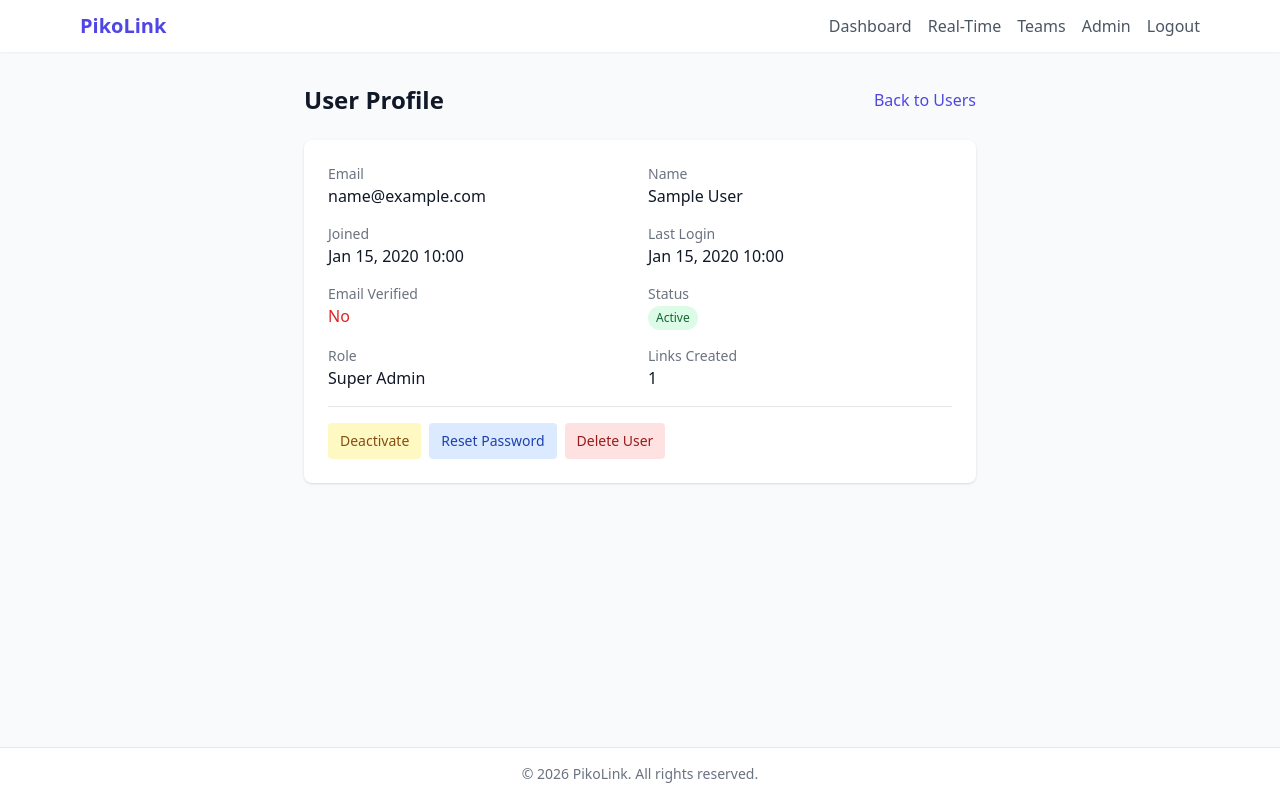
After one commit to fonfon10/pikolink, a Django app: page /super-admin/users/1/ in a window 1280 px wide. The commit adds this page. Run offline with Django 4.2, Linux system fonts and the light colour scheme; a user stored in the database is signed in; tables that the repository leaves empty hold one stand-in row (values such as "Sample post"); some libraries are stand-ins or nearby versions.

Commit message:
fix(admin): fix verified status and add user profile page
- Verified column now checks allauth EmailAddress instead of broken
  email_verified field
- Added per-user profile page at /super-admin/users/<id>/
- Email links to user profile in admin users table
- Added Name column to users table

Co-Authored-By: Claude Opus 4.6 <noreply@anthropic.com>

```diff
--- a/apps/accounts/views.py
+++ b/apps/accounts/views.py
@@ -35,11 +35,17 @@ def admin_dashboard(request):
 
 @super_admin_required
 def admin_users(request):
+    from allauth.account.models import EmailAddress
     users = (
         CustomUser.objects.all()
         .annotate(link_count=Count('links'))
         .order_by('-date_joined')
     )
+    verified_emails = set(
+        EmailAddress.objects.filter(verified=True).values_list('email', flat=True)
+    )
+    for user in users:
+        user.is_verified = user.email in verified_emails
     return render(request, 'superadmin/users.html', {'users': users})
 
 
@@ -64,6 +70,16 @@ def admin_teams(request):
         .order_by('-created_at')
     )
     return render(request, 'superadmin/teams.html', {'teams': teams})
+
+
+@super_admin_required
+def admin_user_profile(request, user_id):
+    from allauth.account.models import EmailAddress
+    user = get_object_or_404(CustomUser, pk=user_id)
+    user.is_verified = EmailAddress.objects.filter(
+        email=user.email, verified=True
+    ).exists()
+    return render(request, 'superadmin/user_profile.html', {'profile_user': user})
 
 
 @super_admin_required
--- a/config/urls.py
+++ b/config/urls.py
@@ -13,6 +13,7 @@ urlpatterns = [
     path('super-admin/users/', account_views.admin_users, name='super_admin_users'),
     path('super-admin/links/', account_views.admin_links, name='super_admin_links'),
     path('super-admin/teams/', account_views.admin_teams, name='super_admin_teams'),
+    path('super-admin/users/<int:user_id>/', account_views.admin_user_profile, name='super_admin_user_profile'),
     path('super-admin/users/<int:user_id>/toggle/', account_views.admin_toggle_user, name='super_admin_toggle_user'),
     path('super-admin/users/<int:user_id>/delete/', account_views.admin_delete_user, name='super_admin_delete_user'),
     path('super-admin/users/<int:user_id>/reset-password/', account_views.admin_reset_password, name='super_admin_reset_password'),
--- /dev/null
+++ b/templates/superadmin/user_profile.html
@@ -0,0 +1,82 @@
+{% extends "base.html" %}
+{% block title %}{{ profile_user.email }} - PikoLink Admin{% endblock %}
+{% block content %}
+<div class="max-w-2xl mx-auto">
+  <div class="flex items-center justify-between mb-6">
+    <h2 class="text-2xl font-bold">User Profile</h2>
+    <a href="{% url 'super_admin_users' %}" class="text-indigo-600 hover:underline">Back to Users</a>
+  </div>
+
+  <div class="bg-white shadow rounded-lg p-6 space-y-4">
+    <div class="grid grid-cols-2 gap-4">
+      <div>
+        <p class="text-sm font-medium text-gray-500">Email</p>
+        <p class="text-gray-900">{{ profile_user.email }}</p>
+      </div>
+      <div>
+        <p class="text-sm font-medium text-gray-500">Name</p>
+        <p class="text-gray-900">{{ profile_user.get_full_name|default:"-" }}</p>
+      </div>
+      <div>
+        <p class="text-sm font-medium text-gray-500">Joined</p>
+        <p class="text-gray-900">{{ profile_user.date_joined|date:"M d, Y H:i" }}</p>
+      </div>
+      <div>
+        <p class="text-sm font-medium text-gray-500">Last Login</p>
+        <p class="text-gray-900">{{ profile_user.last_login|date:"M d, Y H:i"|default:"-" }}</p>
+      </div>
+      <div>
+        <p class="text-sm font-medium text-gray-500">Email Verified</p>
+        <p>
+          {% if profile_user.is_verified %}
+            <span class="text-green-600 font-medium">Yes</span>
+          {% else %}
+            <span class="text-red-600 font-medium">No</span>
+          {% endif %}
+        </p>
+      </div>
+      <div>
+        <p class="text-sm font-medium text-gray-500">Status</p>
+        <p>
+          {% if profile_user.is_active %}
+            <span class="inline-block px-2 py-1 text-xs font-medium rounded-full bg-green-100 text-green-800">Active</span>
+          {% else %}
+            <span class="inline-block px-2 py-1 text-xs font-medium rounded-full bg-red-100 text-red-800">Inactive</span>
+          {% endif %}
+        </p>
+      </div>
+      <div>
+        <p class="text-sm font-medium text-gray-500">Role</p>
+        <p class="text-gray-900">{% if profile_user.is_super_admin %}Super Admin{% elif profile_user.is_staff %}Staff{% else %}User{% endif %}</p>
+      </div>
+      <div>
+        <p class="text-sm font-medium text-gray-500">Links Created</p>
+        <p class="text-gray-900">{{ profile_user.links.count }}</p>
+      </div>
+    </div>
+
+    <hr class="my-4">
+
+    <div class="flex items-center gap-2 flex-wrap">
+      <form method="post" action="{% url 'super_admin_toggle_user' profile_user.pk %}">
+        {% csrf_token %}
+        {% if profile_user.is_active %}
+          <button type="submit" class="px-3 py-2 text-sm font-medium rounded bg-yellow-100 text-yellow-800 hover:bg-yellow-200">Deactivate</button>
+        {% else %}
+          <button type="submit" class="px-3 py-2 text-sm font-medium rounded bg-green-100 text-green-800 hover:bg-green-200">Activate</button>
+        {% endif %}
+      </form>
+
+      <form method="post" action="{% url 'super_admin_reset_password' profile_user.pk %}">
+        {% csrf_token %}
+        <button type="submit" class="px-3 py-2 text-sm font-medium rounded bg-blue-100 text-blue-800 hover:bg-blue-200">Reset Password</button>
+      </form>
+
+      <form method="post" action="{% url 'super_admin_delete_user' profile_user.pk %}" onsubmit="return confirm('Are you sure you want to delete {{ profile_user.email }}? This cannot be undone.')">
+        {% csrf_token %}
+        <button type="submit" class="px-3 py-2 text-sm font-medium rounded bg-red-100 text-red-800 hover:bg-red-200">Delete User</button>
+      </form>
+    </div>
+  </div>
+</div>
+{% endblock %}
```
Also changed, not shown: templates/superadmin/users.html (+6 -2 lines).
